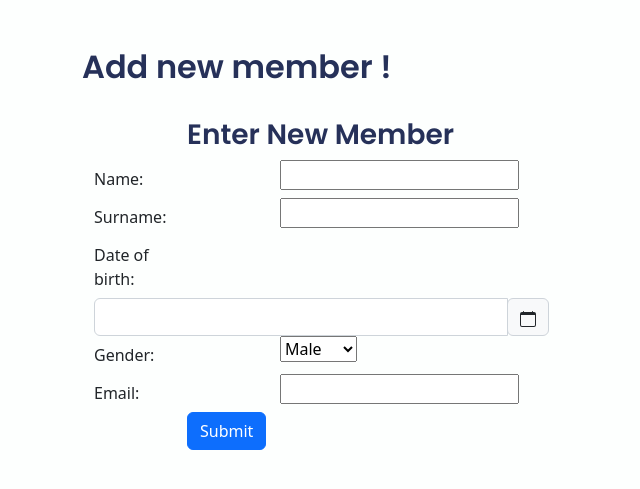
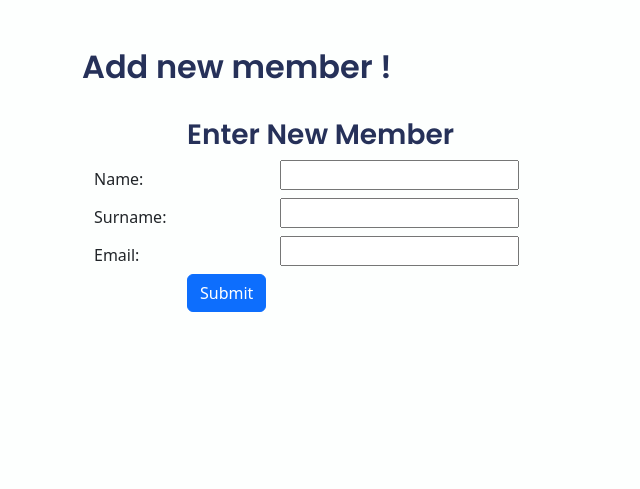
Before and after one commit to janaledencan/Members-Management-App, a Django app: page /app/management/member/ in a window 1280 px wide. Shown: the part 82-571 px from the top of the page, without its empty margins (0-640 px from the left). Run offline with Django 4.2, Linux system fonts and the light colour scheme; some libraries are stand-ins or nearby versions.

Commit message:
Fix adding and editing groups and appearance on smaller devices

```diff
--- a/membersmanagementapp/app/forms.py
+++ b/membersmanagementapp/app/forms.py
@@ -74,7 +74,7 @@ class EmailChangeForm(forms.Form):
 class MemberForm(forms.ModelForm):
     class Meta:
         model = Member
-        fields = ["name", "surname", "gender", "email", "date_of_birth"]
+        fields = ["name", "surname", "email"]
 
         exclude = ("owner",)
 
@@ -82,8 +82,4 @@ class MemberForm(forms.ModelForm):
 class GroupForm(forms.ModelForm):
     class Meta:
         model = Group
-        widgets = {
-            "date_of_birth",
-        }
-
         exclude = ("owner",)
--- a/membersmanagementapp/app/models.py
+++ b/membersmanagementapp/app/models.py
@@ -31,7 +31,7 @@ def save_owner_profile(sender, instance, **kwargs):
 
 
 class Group(models.Model):
-    owner = models.ForeignKey(Owner, on_delete=models.CASCADE)
+    owner = models.ForeignKey(User, on_delete=models.CASCADE)
     name = models.CharField(max_length=50)
     price = models.DecimalField(max_digits=8, decimal_places=2)
     description = models.TextField(max_length=300, default=None)
@@ -41,6 +41,9 @@ class Group(models.Model):
         return f"{self.name} - {self.owner.user.username}"
 
     def save(self, *args, **kwargs):
+        print("Saving member...")  # obrisati print kad proradi
+        if not self.owner_id:
+            self.owner = get_user_model().objects.get(pk=kwargs["request"].user.pk)
         super().save(*args, **kwargs)
 
     @classmethod
@@ -58,16 +61,10 @@ class Gender(models.TextChoices):
 
 
 class Member(models.Model):
-    owner = models.ForeignKey(Owner, on_delete=models.CASCADE)  # get_user_model()
+    owner = models.ForeignKey(User, on_delete=models.CASCADE)  # get_user_model()
     name = models.CharField(blank=False, max_length=40)
     surname = models.CharField(blank=False, max_length=50)
-    date_of_birth = models.DateField()
-
-    gender = models.CharField(
-        max_length=1,
-        choices=Gender.choices,
-        default=Gender.male,
-    )
+    # obrisan datum i gender
 
     email = models.EmailField(max_length=100, unique=True)
 
@@ -75,9 +72,9 @@ class Member(models.Model):
         return f"{self.name} - {self.id}"
 
     def save(self, *args, **kwargs):
-        print("Saving member...")
+        print("Saving member...")  # obrisati print kad proradi
         if not self.owner_id:
-            self.owner = get_user_model().objects.get(pk=kwargs["request"].user.pk)
+            self.owner = get_user_model().objects.get(kwargs["request"].user)
         super().save(*args, **kwargs)
 
     @classmethod
--- a/membersmanagementapp/app/templates/app/management.html
+++ b/membersmanagementapp/app/templates/app/management.html
@@ -2,7 +2,7 @@
 {% block content %}
 
     <div class="row">
-        <div class="col-9">
+        <div class="col-12 col-md-9 mb-5">
             <h2>Members</h2>
 
             <table class="table table-striped table-bordered table-sm mt-4">
@@ -35,10 +35,9 @@
           <br>
           <center><a href="{% url 'app:add_member' %}" class="btn btn-primary">Add New Member</a></center>
 
-
         </div>
 
-        <div class="col-3">
+        <div class="col-12 col-md-3">
             <div class=mb-2>
                 <h2 class="d-inline-flex p-2 me-5">Groups</h2>
                 <a href="{% url 'app:add_group' %}" class="btn btn-primary d-inline-flex p-2">Add Group</a>
--- a/membersmanagementapp/app/templates/management/add_member.html
+++ b/membersmanagementapp/app/templates/management/add_member.html
@@ -3,7 +3,7 @@
 
     <h2>Add new member !</h2>
 
-    <form method="POST" class="post-form" action="{% url 'app:management' %}">
+    <form method="POST" class="post-form" action="{% url 'app:add_member' %}">
         {% csrf_token %}
         <div class="container">
        <br>
@@ -28,32 +28,7 @@
             </div>
           </div>
 
-          <div class="form-group row">
-              <section class="container">
-                <form class="row">
-                  <label for="date" class="col-1 col-form-label">Date of birth:</label>
-                  <div class="col-5">
-                    <div class="input-group date" id="datepicker">
-                      <input type="text" class="form-control" id="date"/>
-                      <span class="input-group-append">
-                        <span class="input-group-text bg-light d-block">
-                          <svg xmlns="http://www.w3.org/2000/svg" width="16" height="16" fill="currentColor" class="bi bi-calendar" viewBox="0 0 16 16">
-                            <path d="M3.5 0a.5.5 0 0 1 .5.5V1h8V.5a.5.5 0 0 1 1 0V1h1a2 2 0 0 1 2 2v11a2 2 0 0 1-2 2H2a2 2 0 0 1-2-2V3a2 2 0 0 1 2-2h1V.5a.5.5 0 0 1 .5-.5zM1 4v10a1 1 0 0 0 1 1h12a1 1 0 0 0 1-1V4H1z"/>
-                          </svg>
-                        </span>
-                      </span>
-                    </div>
-                  </div>
-                </form>
-              </section>
-          </div>
-
-          <div class="form-group row">
-            <label class="col-sm-2 col-form-label">Gender:</label>
-            <div class="col-sm-4">
-            {{ form.gender }}
-            </div>
-          </div>
+          <!--obrisan datum i gender-->
 
           <div class="form-group row">
             <label class="col-sm-2 col-form-label">Email:</label>
--- a/membersmanagementapp/app/templates/management/add_new_group.html
+++ b/membersmanagementapp/app/templates/management/add_new_group.html
@@ -3,7 +3,7 @@
 
     <h2>Add new group !</h2>
 
-    <form method="POST" class="post-form" action="{% url 'app:management' %}">
+    <form method="POST" class="post-form" action="{% url 'app:add_group' %}">
         {% csrf_token %}
         <div class="container">
         <br>
@@ -39,7 +39,7 @@
           <div class="form-group row">
             <label class="col-sm-1 col-form-label"></label>
             <div class="col-sm-4">
-            <button type="submit" value="Save" class="btn btn-primary">Submit</button>
+            <button type="submit" class="btn btn-primary">Submit</button>
             </div>
           </div>
 
--- a/membersmanagementapp/app/views.py
+++ b/membersmanagementapp/app/views.py
@@ -25,6 +25,10 @@ class MemberCreateView(CreateView):
     form_class = MemberForm
     template_name = "management/add_member.html"
 
+    def form_valid(self, form):
+        form.instance.owner = self.request.user
+        return super().form_valid(form)
+
 
 def edit(request, id):
     member = Member.get_member_by_id(id)
@@ -49,15 +53,15 @@ def destroy(request, id):
 
 def groups(request):
     if request.method == "POST":
-        form = GroupForm(request.POST, owner=request.user)
+        form = GroupForm(request.POST)
         if form.is_valid():
             group = Group.objects.create(
-                owner=request.user.owner,
+                owner=request.user,
                 name=form.cleaned_data.get("name"),
                 description=form.cleaned_data.get("description"),
                 price=form.cleaned_data.get("price"),
-            )
-            group.save()
+            ).save()
+
             return HttpResponseRedirect(reverse("app:management", args=[]))
         else:
             context = {"form": form}
```
Also changed, not shown: membersmanagementapp/app/templates/management/edit.html (+0 -14 lines), membersmanagementapp/app/templates/management/member_form.html (deleted, +0 -26 lines), membersmanagementapp/app/migrations/0007_remove_member_date_of_birth.py (added), membersmanagementapp/app/migrations/0008_remove_member_gender.py (added), membersmanagementapp/app/migrations/0009_alter_group_owner_alter_member_owner.py (added), membersmanagementapp/db.sqlite3.
